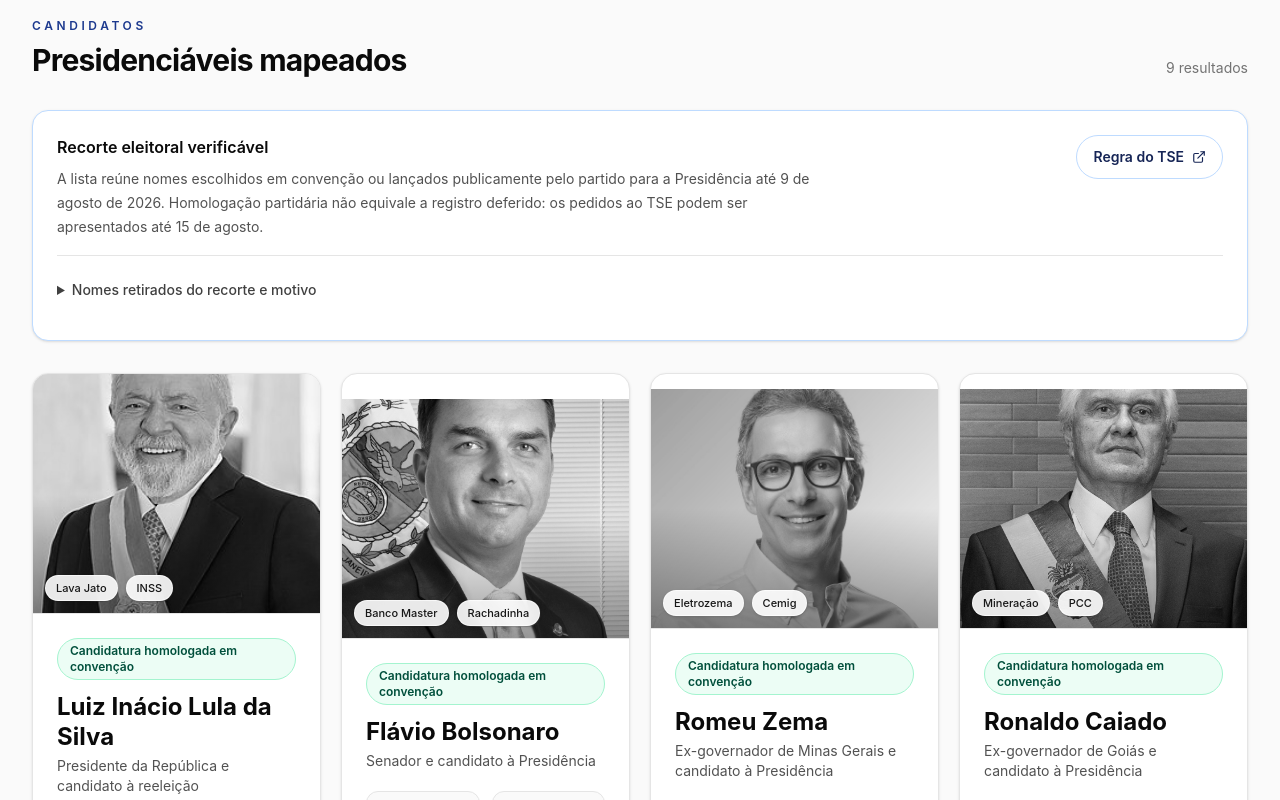
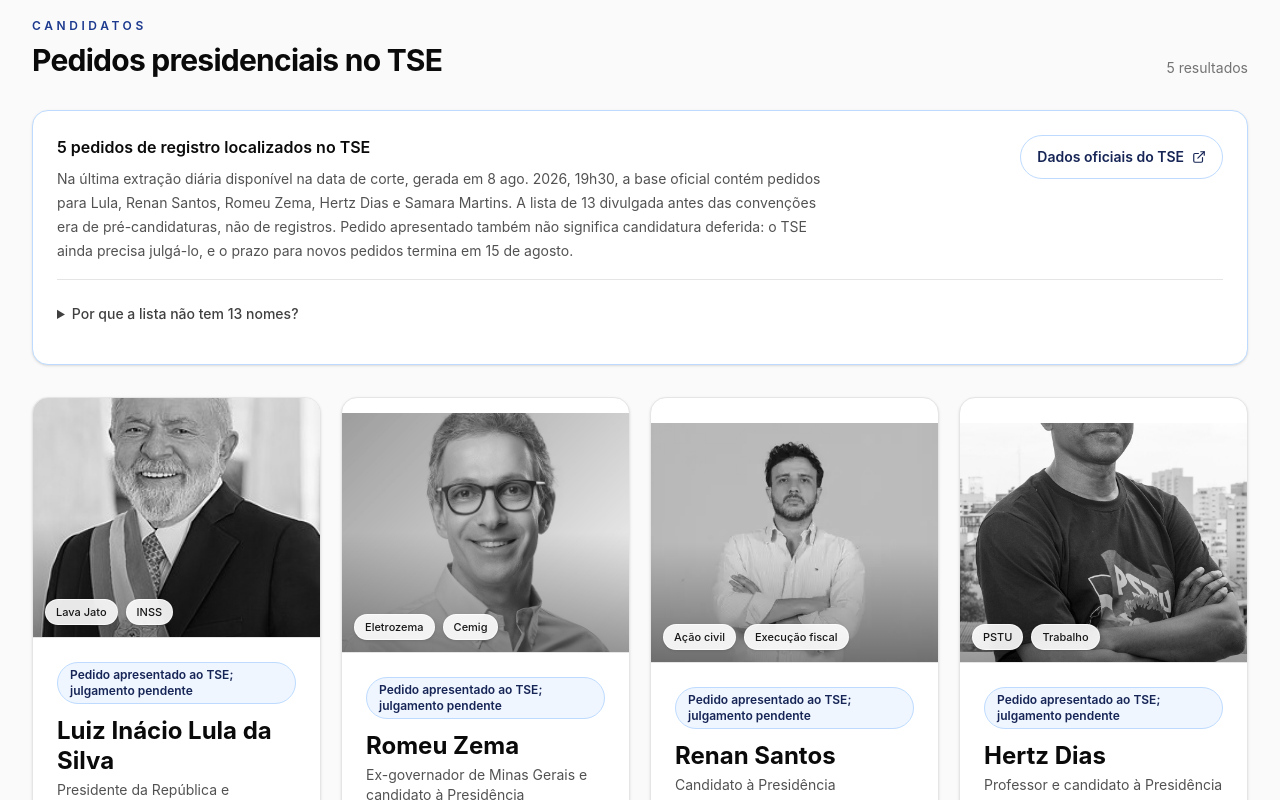
Before and after one commit to drigorleite/dossieficando, a React (Vite) app: page / in a window 1280 px wide. Shown: the part 700-1500 px from the top of the page. Built offline with nearby package versions, Linux system fonts and the light colour scheme.

Commit message:
Corrige recorte para registros do TSE

```diff
--- a/src/components/CandidateCard.jsx
+++ b/src/components/CandidateCard.jsx
@@ -1,6 +1,12 @@
 import { motion } from 'framer-motion';
 import { ExternalLink } from 'lucide-react';
 import Badge from './ui/Badge';
+
+const candidacyStatusClasses = {
+  official: 'border-emerald-200 bg-emerald-50 text-emerald-900',
+  filed: 'border-blue-200 bg-blue-50 text-blue-950',
+  pending: 'border-amber-200 bg-amber-50 text-amber-900',
+};
 
 export default function CandidateCard({ candidate, onOpen, priority = false }) {
   return (
@@ -33,11 +39,7 @@ export default function CandidateCard({ candidate, onOpen, priority = false }) {
       <div className="flex flex-col p-5 sm:p-6">
         {candidate.candidacyStatus && (
           <span
-            className={`mb-3 inline-flex w-fit rounded-full border px-3 py-1 text-xs font-semibold ${
-              candidate.candidacyStatusType === 'official'
-                ? 'border-emerald-200 bg-emerald-50 text-emerald-900'
-                : 'border-amber-200 bg-amber-50 text-amber-900'
-            }`}
+            className={`mb-3 inline-flex w-fit rounded-full border px-3 py-1 text-xs font-semibold ${candidacyStatusClasses[candidate.candidacyStatusType] ?? candidacyStatusClasses.pending}`}
           >
             {candidate.candidacyStatus}
           </span>
--- a/src/components/CandidateExpanded.jsx
+++ b/src/components/CandidateExpanded.jsx
@@ -10,6 +10,12 @@ import Timeline from './Timeline';
 import SourcesList from './SourcesList';
 import EditorialNotice from './EditorialNotice';
 import ProposalAnalysis from './ProposalAnalysis';
+
+const candidacyStatusClasses = {
+  official: 'border-emerald-200 bg-emerald-50 text-emerald-950 hover:bg-emerald-100',
+  filed: 'border-blue-200 bg-blue-50 text-blue-950 hover:bg-blue-100',
+  pending: 'border-amber-200 bg-amber-50 text-amber-950 hover:bg-amber-100',
+};
 
 const CATEGORIES = [
   { type: 'suspeita', label: 'Apurações e alegações', accent: 'text-amber-700' },
@@ -104,11 +110,7 @@ export default function CandidateExpanded({ candidate, onClose }) {
                 href={candidate.candidacyUrl}
                 target="_blank"
                 rel="noreferrer"
-                className={`mt-3 inline-flex min-h-11 w-fit items-center rounded-full border px-4 py-2 text-sm font-semibold transition focus-visible:outline-none focus-visible:ring-2 focus-visible:ring-blue-900/40 ${
-                  candidate.candidacyStatusType === 'official'
-                    ? 'border-emerald-200 bg-emerald-50 text-emerald-950 hover:bg-emerald-100'
-                    : 'border-amber-200 bg-amber-50 text-amber-950 hover:bg-amber-100'
-                }`}
+                className={`mt-3 inline-flex min-h-11 w-fit items-center rounded-full border px-4 py-2 text-sm font-semibold transition focus-visible:outline-none focus-visible:ring-2 focus-visible:ring-blue-900/40 ${candidacyStatusClasses[candidate.candidacyStatusType] ?? candidacyStatusClasses.pending}`}
               >
                 {candidate.candidacyStatus}
               </a>
--- a/src/components/CandidateGrid.jsx
+++ b/src/components/CandidateGrid.jsx
@@ -11,7 +11,7 @@ export default function CandidateGrid({ filteredCandidates, setSelectedCandidate
           <div>
             <p className="text-xs font-semibold uppercase tracking-[0.3em] text-blue-900">Candidatos</p>
             <h2 className="mt-2 text-3xl font-bold tracking-tight text-neutral-950">
-              Presidenciáveis mapeados
+              Pedidos presidenciais no TSE
             </h2>
           </div>
           <p className="text-sm text-neutral-500" aria-live="polite">
@@ -33,13 +33,13 @@ export default function CandidateGrid({ filteredCandidates, setSelectedCandidate
               rel="noreferrer"
               className="inline-flex min-h-11 shrink-0 items-center gap-2 self-start rounded-full border border-blue-200 px-4 py-2 text-sm font-semibold text-blue-950 transition hover:bg-blue-50 focus-visible:outline-none focus-visible:ring-2 focus-visible:ring-blue-900/40"
             >
-              Regra do TSE <ExternalLink size={14} aria-hidden="true" />
+              Dados oficiais do TSE <ExternalLink size={14} aria-hidden="true" />
             </a>
           </div>
 
           <details className="mt-4 border-t border-neutral-200 pt-4 text-sm">
             <summary className="min-h-11 cursor-pointer select-none py-2 font-medium text-neutral-700 hover:text-blue-950">
-              Nomes retirados do recorte e motivo
+              {candidateScope.excludedLabel}
             </summary>
             <ul className="mt-2 space-y-3 text-neutral-600">
               {candidateScope.excluded.map((item) => (
--- a/src/data/candidates.js
+++ b/src/data/candidates.js
@@ -1143,6 +1143,9 @@ const baseCandidates = [
 ];
 
 const CUT_OFF = '9 ago. 2026';
+const TSE_DATA_GENERATED_AT = '8 ago. 2026, 19h30';
+const TSE_CANDIDATES_DATASET_URL =
+  'https://dadosabertos.tse.jus.br/dataset/candidatos-2026';
 
 const enrichments = {
   lula: {
@@ -2078,26 +2081,32 @@ const candidateImages = {
   'samara-martins': new URL('../assets/images/candidatos/samara-martins.jpg', import.meta.url).href,
 };
 
-const ACTIVE_PRESIDENTIAL_SLUGS = new Set([
+const REGISTERED_PRESIDENTIAL_SLUGS = new Set([
   'lula',
-  'flavio-bolsonaro',
   'romeu-zema',
-  'ronaldo-caiado',
   'renan-santos',
-  'edmilson-costa',
   'hertz-dias',
-  'rui-costa-pimenta',
   'samara-martins',
 ]);
 
 export const candidateScope = {
   cutOff: CUT_OFF,
-  title: 'Recorte eleitoral verificável',
+  title: '5 pedidos de registro localizados no TSE',
   description:
-    'A lista reúne nomes escolhidos em convenção ou lançados publicamente pelo partido para a Presidência até 9 de agosto de 2026. Homologação partidária não equivale a registro deferido: os pedidos ao TSE podem ser apresentados até 15 de agosto.',
-  tseUrl:
-    'https://www.tse.jus.br/comunicacao/noticias/2026/Junho/por-dentro-das-eleicoes-saiba-como-funciona-o-registro-de-candidaturas',
+    `Na última extração diária disponível na data de corte, gerada em ${TSE_DATA_GENERATED_AT}, a base oficial contém pedidos para Lula, Renan Santos, Romeu Zema, Hertz Dias e Samara Martins. A lista de 13 divulgada antes das convenções era de pré-candidaturas, não de registros. Pedido apresentado também não significa candidatura deferida: o TSE ainda precisa julgá-lo, e o prazo para novos pedidos termina em 15 de agosto.`,
+  tseUrl: TSE_CANDIDATES_DATASET_URL,
+  excludedLabel: 'Por que a lista não tem 13 nomes?',
   excluded: [
+    {
+      name: 'Flávio Bolsonaro, Ronaldo Caiado, Edmilson Costa e Rui Costa Pimenta',
+      reason: 'tinham candidatura homologada ou lançamento partidário, mas ainda não constavam como pedidos presidenciais na extração oficial consultada',
+      url: TSE_CANDIDATES_DATASET_URL,
+    },
+    {
+      name: 'Augusto Cury, Cabo Daciolo e Leonardo Avalanche',
+      reason: 'foram divulgados como pré-candidatos, mas não constavam como pedidos presidenciais na base oficial consultada',
+      url: TSE_CANDIDATES_DATASET_URL,
+    },
     {
       name: 'Ciro Gomes',
       reason: 'homologado candidato ao governo do Ceará, não à Presidência',
@@ -2119,15 +2128,15 @@ export const candidateScope = {
       url: 'https://www.em.com.br/politica/2026/07/7458418-psdb-desiste-de-candidatura-a-presidencia-e-mira-reconstrucao-da-sigla.html',
     },
     {
-      name: 'Augusto Cury, Cabo Daciolo e Leonardo Avalanche',
-      reason: 'foram anunciados como pré-candidatos, mas não foi localizada homologação em convenção até a data de corte',
-      url: 'https://www.tse.jus.br/comunicacao/noticias/2026/Julho/eleicoes-2026-convencoes-partidarias-para-escolha-de-candidatos-comecam-na-segunda-20',
+      name: 'Joaquim Barbosa',
+      reason: 'desistiu da pré-candidatura do DC em julho e não consta na base presidencial do TSE',
+      url: 'https://www.n3news.com.br/2026/07/joaquim-barbosa-desiste-da-corrida-presidencial',
     },
   ],
 };
 
 export const candidates = baseCandidates.filter((candidate) =>
-  ACTIVE_PRESIDENTIAL_SLUGS.has(candidate.slug)
+  REGISTERED_PRESIDENTIAL_SLUGS.has(candidate.slug)
 ).map((candidate) => {
   const enrichment = enrichments[candidate.slug];
   const timeline = enrichment?.timeline ?? candidate.timeline;
@@ -2139,6 +2148,9 @@ export const candidates = baseCandidates.filter((candidate) =>
     ...candidate,
     ...(enrichment ?? {}),
     image: candidateImages[candidate.slug] ?? candidate.image,
+    candidacyStatus: 'Pedido apresentado ao TSE; julgamento pendente',
+    candidacyStatusType: 'filed',
+    candidacyUrl: TSE_CANDIDATES_DATASET_URL,
     updatedAt: CUT_OFF,
     cases: timeline.length,
     sources: sourceLinks.length,
--- a/src/data/scandals.js
+++ b/src/data/scandals.js
@@ -29,7 +29,7 @@ export const recentScandals = [
       'O Banco Central liquidou instituições do conglomerado Master em novembro de 2025 após identificar graves inconsistências e insubsistência de ativos em carteiras cedidas ao BRB. A investigação alcançou banqueiros, executivos e agentes políticos de campos distintos.',
     caution:
       'Reunião, doação, contrato ou relação política devem ser descritos individualmente. O dossiê não transforma proximidade em prova de participação na fraude bancária.',
-    candidates: ['Lula', 'Flávio Bolsonaro'],
+    candidates: ['Lula'],
     sources: [
       {
         label: 'Banco Central — liquidação extrajudicial',
```
